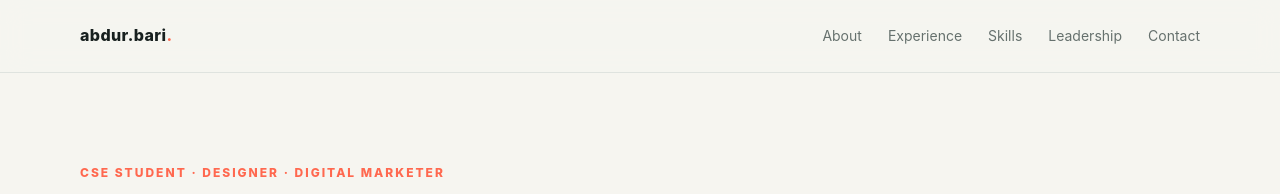
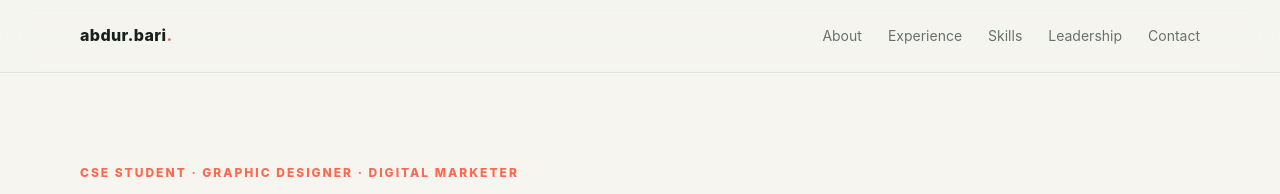
Before and after one commit to mdabdurbaririfat/md.abdurbaririfat.github.io, a plain HTML site: page index.html in a window 1280 px wide. Shown: the top 194 px of the page. Drawn offline with Linux system fonts and the light colour scheme.

Commit message:
index.html

```diff
--- a/index.html
+++ b/index.html
@@ -75,7 +75,7 @@ footer{padding:30px 0;color:var(--muted);font-size:13px;display:flex;justify-con
 <header class="hero">
   <div class="container hero-grid">
     <div>
-      <div class="kicker">CSE Student · Designer · Digital Marketer</div>
+      <div class="kicker">CSE Student · Graphic Designer · Digital Marketer</div>
       <h1>Md. Abdur Bari Rifat — <em>creating, learning, contributing.</em></h1>
       <p class="lead">Computer Science and Engineering student at American International University-Bangladesh (AIUB), with professional experience in graphic design, e-commerce, and digital marketing.</p>
       <div class="buttons">
```
